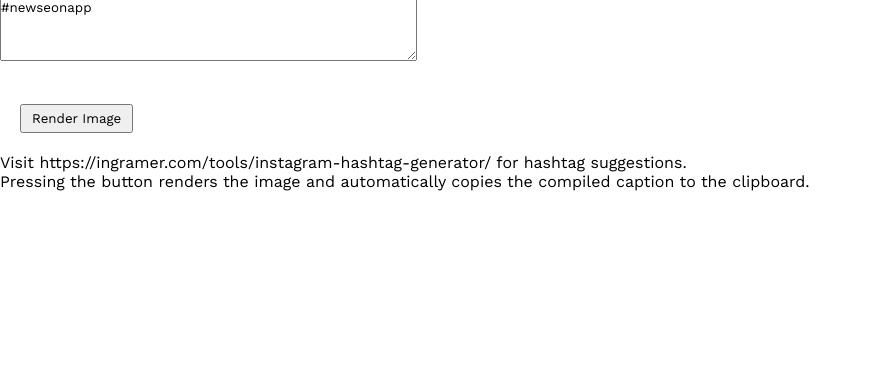
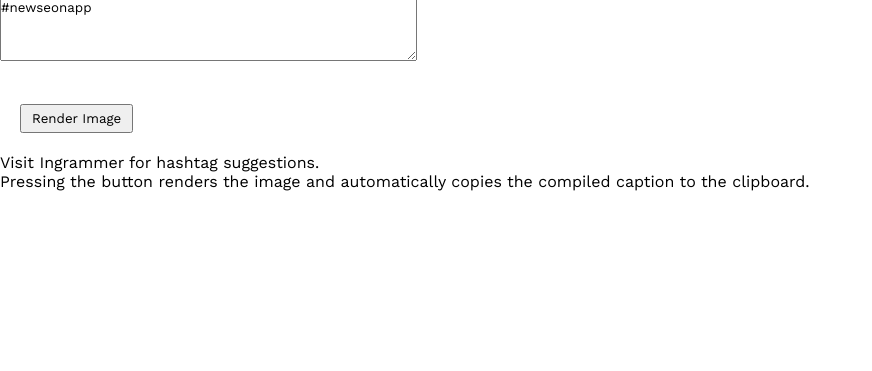
Before and after one commit to bdcorps/newseon-backend-api-2, a Node server app: template views/renderInstagram.ejs in a window 1280 px wide. Shown: the part 270-641 px from the top of the page, without its empty margins (0-872 px from the left). Run offline with Node 20, Linux system fonts and the light colour scheme; the template is opened without the code that fills it, so the values that code supplies are empty; some libraries are stand-ins or nearby versions.

Commit message:
add link for hashtag suggestions

```diff
--- a/views/renderInstagram.ejs
+++ b/views/renderInstagram.ejs
@@ -48,8 +48,11 @@ US files criminal charges against Huawei accusing the tech giant of stealing tra
 
     <button id="render">Render Image</button>
     <p>
-      Visit https://ingramer.com/tools/instagram-hashtag-generator/ for hashtag
-      suggestions.
+      Visit
+      <a herf="https://ingramer.com/tools/instagram-hashtag-generator/"
+        >Ingrammer</a
+      >
+      for hashtag suggestions.
     </p>
 
     <p>
```
